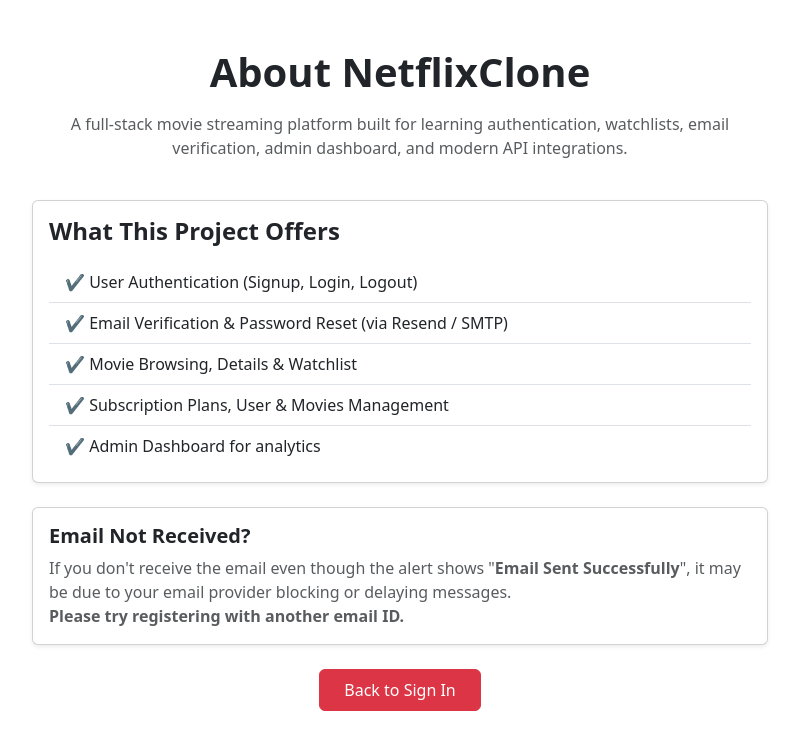
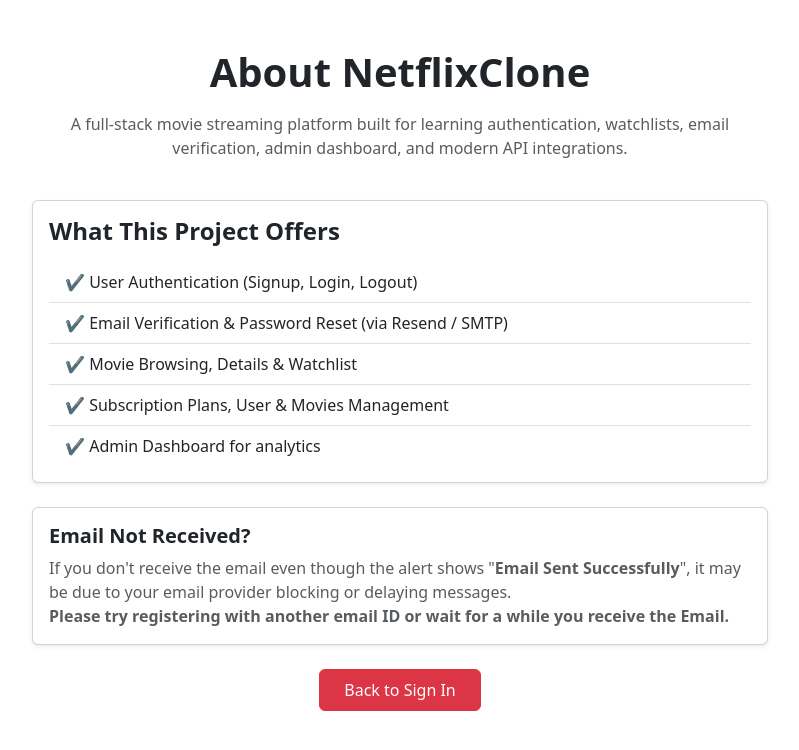
Before and after one commit to Violentvicky5/netflixclone, a React app: page /LearnMore in a window 1280 px wide. Shown: the top 750 px of the page, without its empty margins (240-1039 px from the left). Built offline with nearby package versions, Linux system fonts and the light colour scheme; the HTML template or start-up script is replaced by a standard one.

Commit message:
updated learn more and added read statements

```diff
--- a/src/App.jsx
+++ b/src/App.jsx
@@ -43,7 +43,7 @@
         <Route path="/ForgotPassword" element={<ForgotPassword />} />
         <Route path="/AdminLoginPage" element={<AdminLoginPage />} />
         <Route path="/DashboardLayout" element={<DashboardLayout />} />
-               <Route path="/LearnMore" element={<LearnMore />} />
+        <Route path="/LearnMore" element={<LearnMore />} />
 
 
         {/* ADMIN DASHBOARD WITH NESTED ROUTES */}
--- a/src/components/UserDashboardBanner.jsx
+++ b/src/components/UserDashboardBanner.jsx
@@ -4,6 +4,7 @@
 import logo from "../assets/logo.png";
 import { SearchContext } from "../context/SearchContext";
 import KnowMoreOverlay from "../pages/userdashboardpages/KnowMoreOverlay";
+
 const UserDashboardBanner = () => {
   const [showMovieId, setShowMovieId] = useState(null);
   const [movies, setMovies] = useState([]);
--- a/src/pages/LearnMore.jsx
+++ b/src/pages/LearnMore.jsx
@@ -42,7 +42,7 @@
                 "<b>Email Sent Successfully</b>", it may be due to your email provider
                 blocking or delaying messages.
                 <br />
-                <b>Please try registering with another email ID.</b>
+                <b>Please try registering with another email ID or wait for a while you receive the Email.</b>
               </p>
             </div>
           </div>
--- a/src/pages/userdashboardpages/PlayTrailer.jsx
+++ b/src/pages/userdashboardpages/PlayTrailer.jsx
@@ -1,6 +1,5 @@
 import React, { useState, useEffect } from "react";
 import { FaPlay, FaTimes } from "react-icons/fa";
-import "bootstrap/dist/css/bootstrap.min.css";
 
 const PlayTrailer = ({ movieId, videoUrl: propVideoUrl }) => {
   const [open, setOpen] = useState(false);
```
